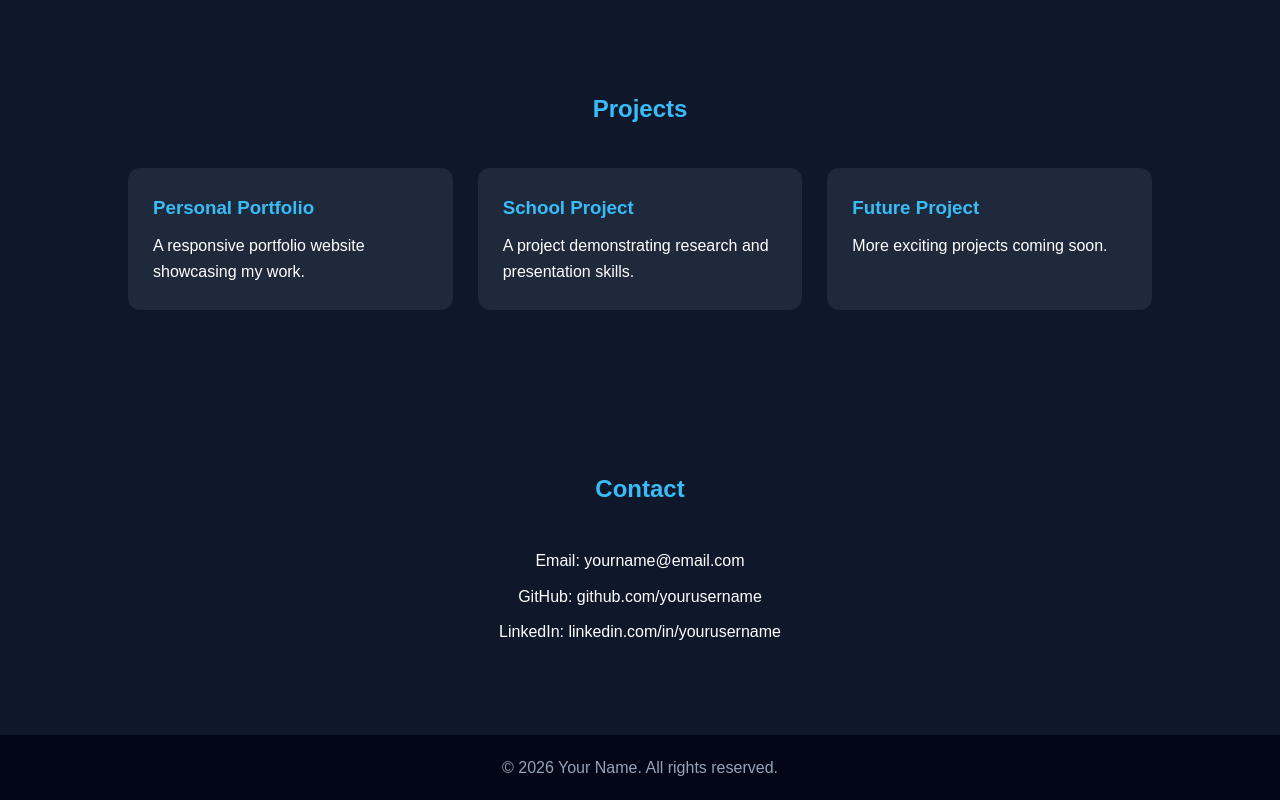
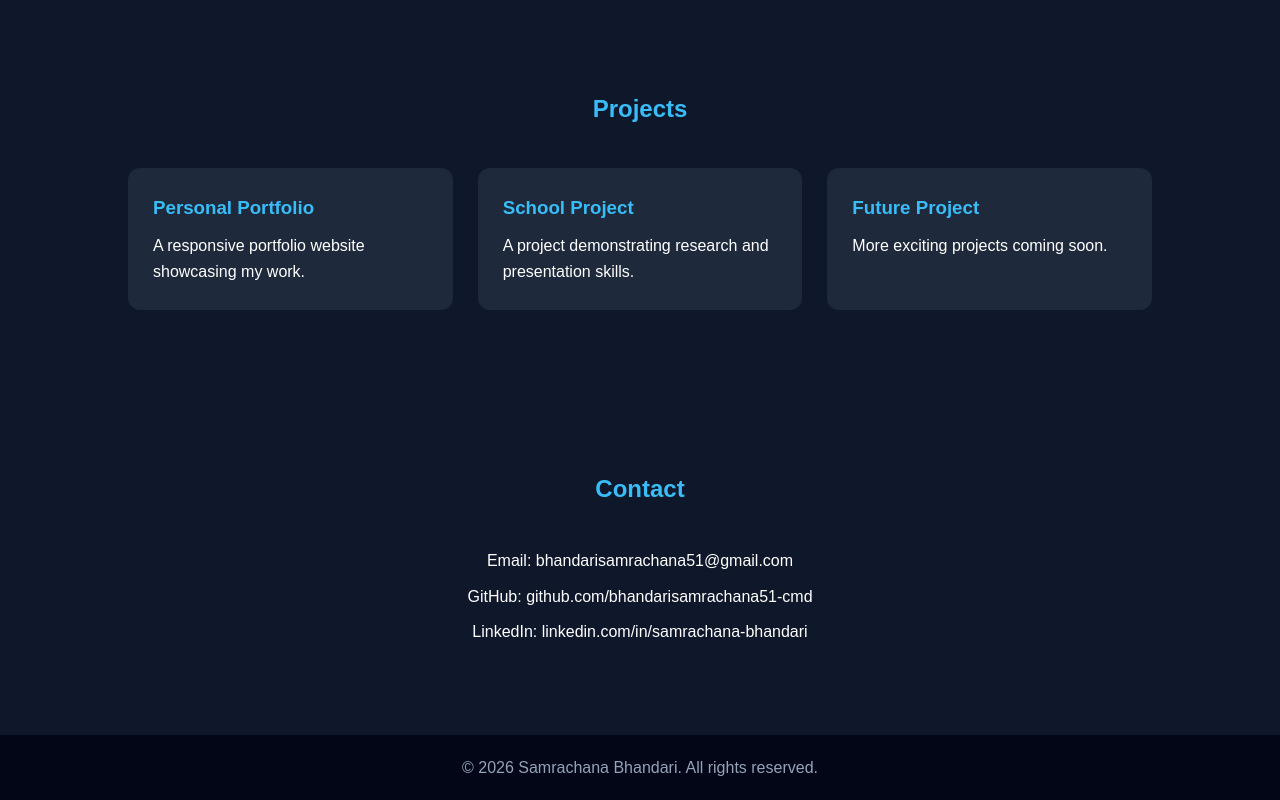
Before and after one commit to bhandarisamrachana51-cmd/My-Portfolioo, a plain HTML site: page index.html in a window 1280 px wide. Shown: the part 1459-2259 px from the top of the page. Drawn offline with Linux system fonts and the light colour scheme.

Commit message:
Update contact information in index.html

```diff
--- a/index.html
+++ b/index.html
@@ -81,13 +81,13 @@
     <section id="contact">
         <h2>Contact</h2>
 
-        <p>Email: yourname@email.com</p>
-        <p>GitHub: github.com/yourusername</p>
-        <p>LinkedIn: linkedin.com/in/yourusername</p>
+        <p>Email: bhandarisamrachana51@gmail.com</p>
+        <p>GitHub: github.com/bhandarisamrachana51-cmd</p>
+        <p>LinkedIn: linkedin.com/in/samrachana-bhandari</p>
     </section>
 
     <footer>
-        <p>© 2026 Your Name. All rights reserved.</p>
+        <p>© 2026 Samrachana Bhandari. All rights reserved.</p>
     </footer>
 
 </body>
```
